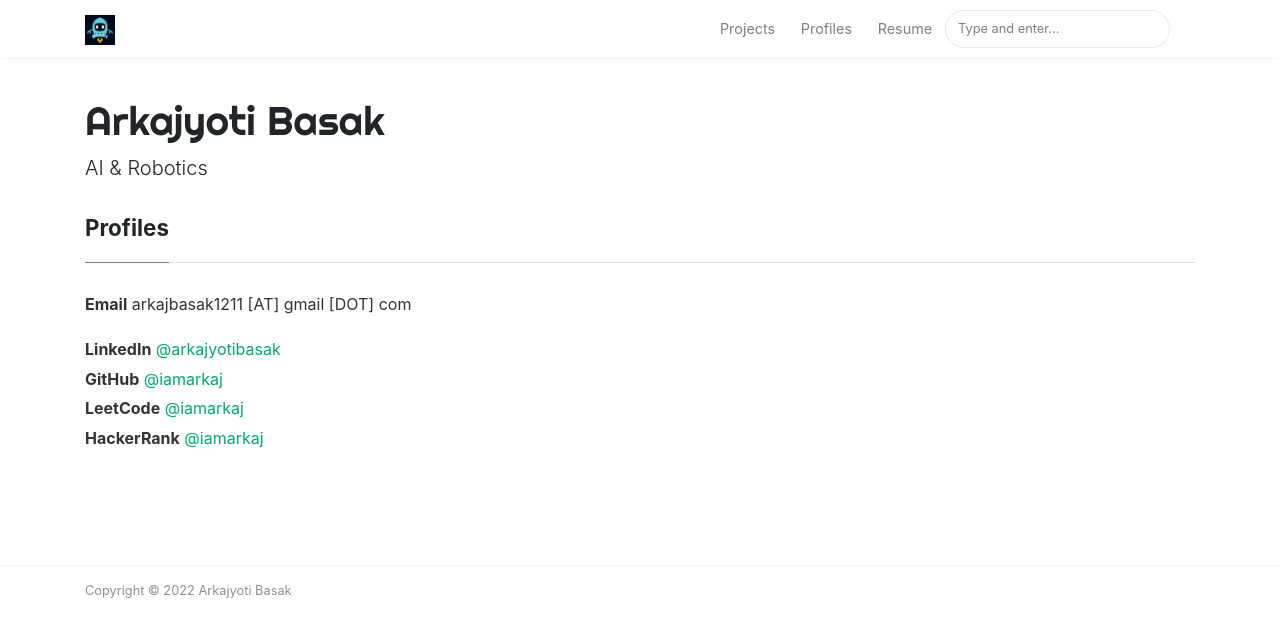
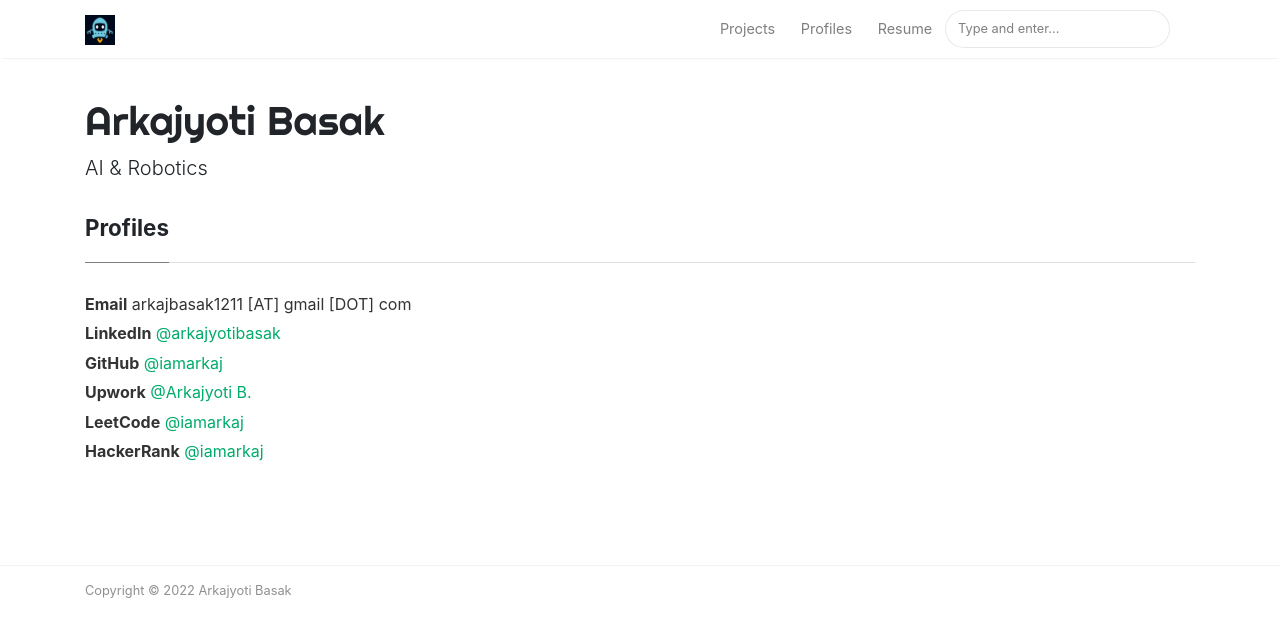
Before and after one commit to iamarkaj/iamarkaj.github.io, a Jekyll site: the page built from _pages/profiles.md, in a window 1280 px wide. Shown: the top 637 px of the page. Built offline with Jekyll 4.4.1, drawn with Linux system fonts in a browser that asks for light colours; nearby versions of some CDN libraries.

Commit message:
Update profiles.md

```diff
--- a/_pages/profiles.md
+++ b/_pages/profiles.md
@@ -5,11 +5,13 @@ permalink: /profiles
 ---
 
 **Email** arkajbasak1211 [AT] gmail [DOT] com
-
+<br>
 **LinkedIn** [@arkajyotibasak](https://www.linkedin.com/in/arkajyotibasak/)
 <br>
 **GitHub** [@iamarkaj](https://github.com/iamarkaj/)
 <br>
+**Upwork** [@Arkajyoti B.](https://www.upwork.com/freelancers/~01eccea78b3eb209c1)
+<br>
 **LeetCode** [@iamarkaj](https://leetcode.com/iamarkaj/)
 <br>
 **HackerRank** [@iamarkaj](https://www.hackerrank.com/iamarkaj)
```
